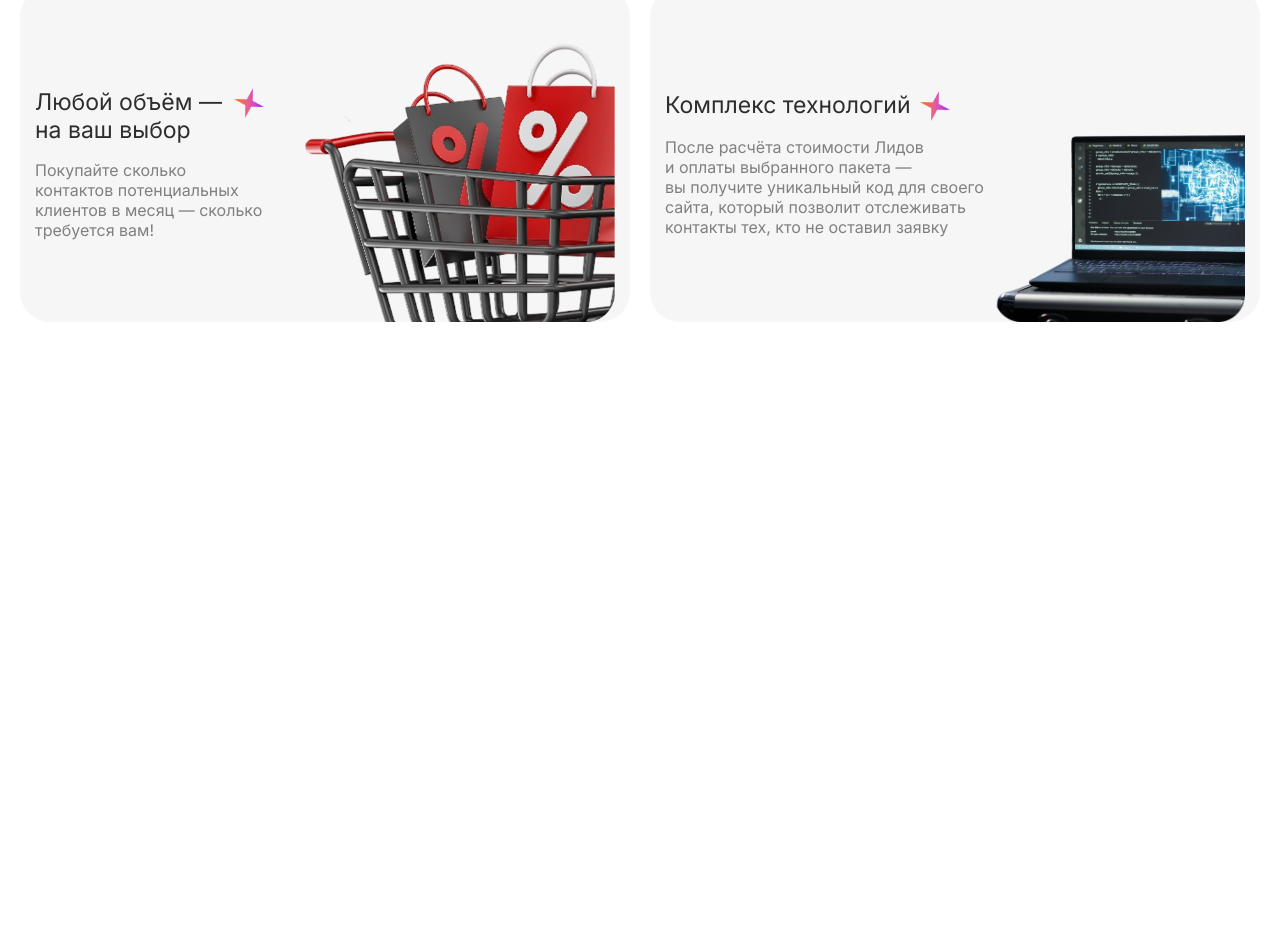
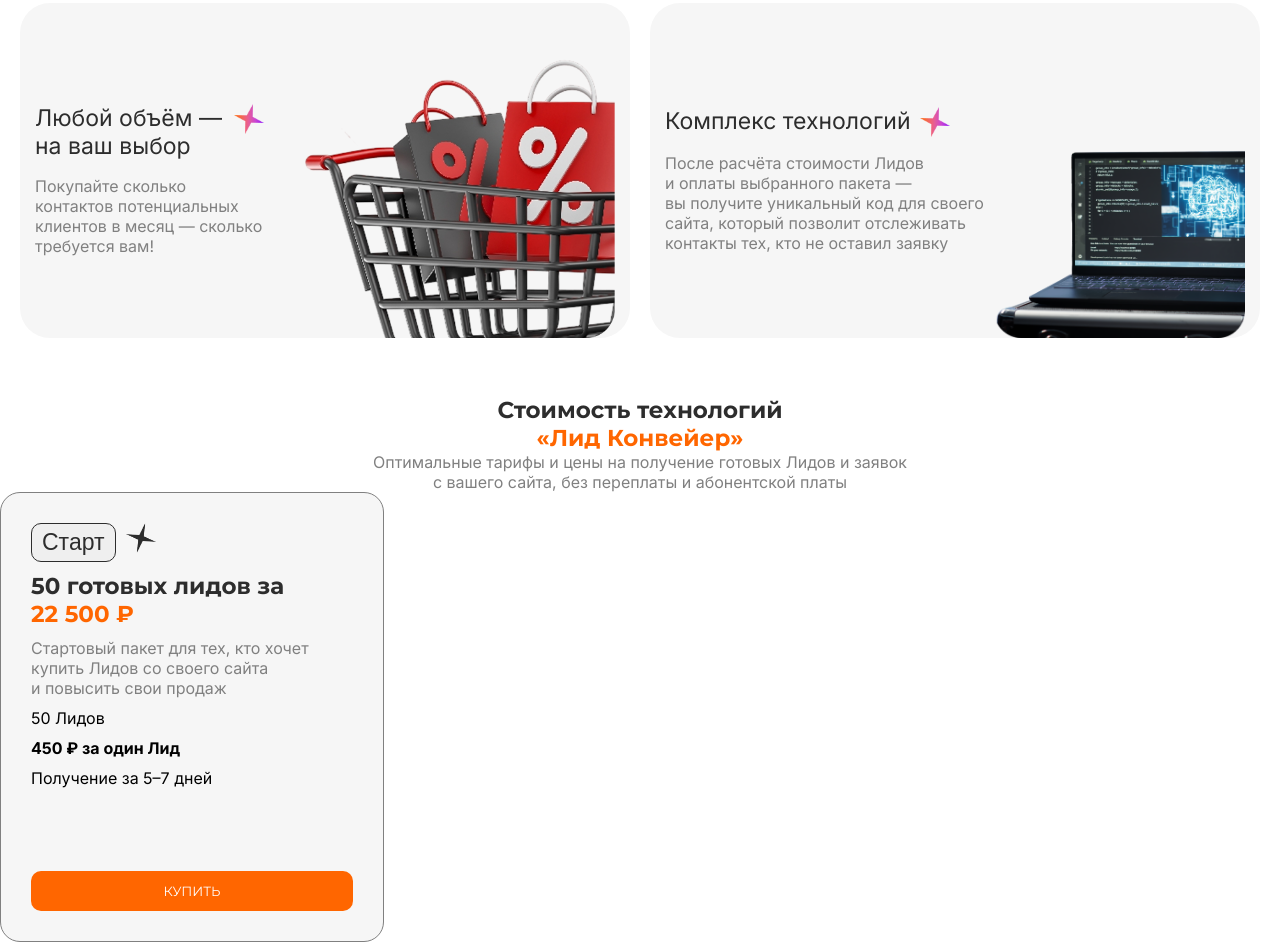
Before and after one commit to fek1ss/leadconveer-layout, a plain HTML site: page index.html in a window 1280 px wide. Shown: the part 978-1920 px from the top of the page. Before the commit the page ends 1310 px from the top, so only its background shows below. Drawn offline with Linux system fonts and the light colour scheme; a web font is replaced by a local one.

Commit message:
feat: сверстал карточку, заебался.

```diff
--- a/index.html
+++ b/index.html
@@ -70,7 +70,7 @@
     </section>
     <section class="advantages">
       <div class="advantages__top">
-        <h1 class="advantages__title">Завалим ваш отдел продаж <br>
+        <h1 class="secondary__title">Завалим ваш отдел продаж <br>
           <span class="orange-title">целевыми лидами</span>
         </h1>
       </div>
@@ -132,6 +132,43 @@
         </div>
       </div>
     </section>
+    <section class="prices">
+      <div class="prices__title">
+        <h3 class="secondary__title">Стоимость технологий <br>
+        <span class="orange-title">«Лид Конвейер»</span></h3>
+        <p class="prices__description">Оптимальные тарифы и цены на получение готовых Лидов и заявок <br>
+          с вашего сайта, без переплаты и абонентской платы</p>
+      </div>
+      <div class="prices__cards">
+
+        <div class="prices__card">
+          <div class="prices__info">
+            <div class="advantages__item_title">
+              <button class="prices__btn_start">Старт</button>
+              <img src="assets/Star3.png" alt="">
+            </div>
+
+            <h3 class="prices__title">50 готовых лидов за
+              <br> <span class="orange-title">22 500 ₽</span>
+            </h3>
+
+            <p class="prices__text">
+              Стартовый пакет для тех, кто хочет
+              <br> купить Лидов со своего сайта
+              <br> и повысить свои продаж
+            </p>
+
+            <ul class="prices__list">
+              <li class="prices__item">50 Лидов</li>
+              <li class="prices__item bold">450 ₽ за один Лид</li>
+              <li class="prices__item">Получение за 5–7 дней</li>
+            </ul>
+          </div>
+            <button class="prices__btn_buy">КУПИТЬ</button>
+        </div>
+
+      </div>
+    </section>
   </main>
   <footer>
 
--- a/styles.css
+++ b/styles.css
@@ -4,6 +4,7 @@
   padding: 0;
   margin: 0;
   box-sizing: border-box;
+  list-style-type: none;
   --font-title: "Montserrat", sans-serif;
   --font-text: "Inter", sans-serif;
   --ligth-grey: rgba(246, 246, 246, 1);
@@ -145,8 +146,8 @@ a {
 }
 
 .intro__button {
-  background-color: rgba(255, 102, 0, 1);
-  max-width: 800px;
+  background-color: var(--orange-juice);
+  max-width: 500px;
   width: 100%;
   height: 72px;
   border-radius: 20px;
@@ -154,6 +155,11 @@ a {
   color: var(--color-white);
   font-weight: bold;
   font-family: var(--font-title);
+  cursor: pointer;
+}
+
+.intro__button:hover {
+  background-color: rgb(247, 120, 34);
 }
 
 
@@ -211,6 +217,7 @@ a {
 
 .advantages {
   width: 100%;
+  margin: 3rem 0;
 }
 
 .advantages__top {
@@ -223,7 +230,7 @@ a {
   width: 100%;
 }
 
-.advantages__title {
+.secondary__title {
   display: flex;
   justify-content: center;
   flex-direction: column;
@@ -231,6 +238,7 @@ a {
   font-weight: 700;
   font-style: bold;
   font-size: 23px;
+  font-family: var(--font-title);
 }
 
 .orange-title {
@@ -304,6 +312,100 @@ a {
   max-width: 100%;
   height: auto;
 }
+
+/* prices  */
+
+.prices {
+  width: 100%;
+}
+
+.prices__title {
+  color: var(--dark-grey);
+  font-family: var(--font-title);
+  font-weight: 700;
+  font-style: bold;
+  font-size: 23px;
+}
+
+.prices__description {
+    color: var(--color-grey);
+    font-family: var(--font-text);
+    font-weight: 400;
+    font-size: 16px;
+    text-align: center;
+}
+
+.prices__cards {
+  display: flex;
+  width: 100%;
+}
+
+.prices__card {
+  display: flex;
+  flex-direction: column;
+  justify-content: space-between;
+  gap: 20px;
+  width: 30vw;
+  max-width: 580px;
+  min-height: 450px;
+  border: 1px solid var(--color-grey);
+  border-radius: 20px;
+  background-color: var(--ligth-grey);
+  padding: 30px;
+}
+
+.prices__btn_start {
+  border: 1px solid var(--dark-grey);
+  border-radius: 10px;
+  color: var(--dark-grey);
+  font-size: 23px;
+  padding: 5px 10px;
+}
+
+.prices__info {
+  max-width: 424px;
+  height: 80%;
+  display: flex;
+  flex-direction: column;
+  gap: 10px;
+}
+
+.prices__text {
+  color: var(--color-grey);
+  font-family: var(--font-text);
+  font-weight: 400;
+  font-size: 16px;
+}
+
+.prices__list {
+  display: flex;
+  flex-direction: column;
+  gap: 10px;
+  font-family: var(--font-text);
+  font-size: 16px;
+}
+
+.bold {
+  font-weight: 700;
+  font-style: bold;
+}
+
+
+.prices__btn_buy {
+  max-width: 500px;
+  width: 100%;
+  height: 40px;
+  border-radius: 10px;
+  background-color: var(--orange-juice);
+  color: var(--color-white);
+  text-align: center;
+  border: none;
+  font-family: var(--font-title);
+  font-weight: 400;
+  margin: 0 auto;
+}
+
+
 
 
 
```
Also changed, not shown: assets/Star3.png (added).
